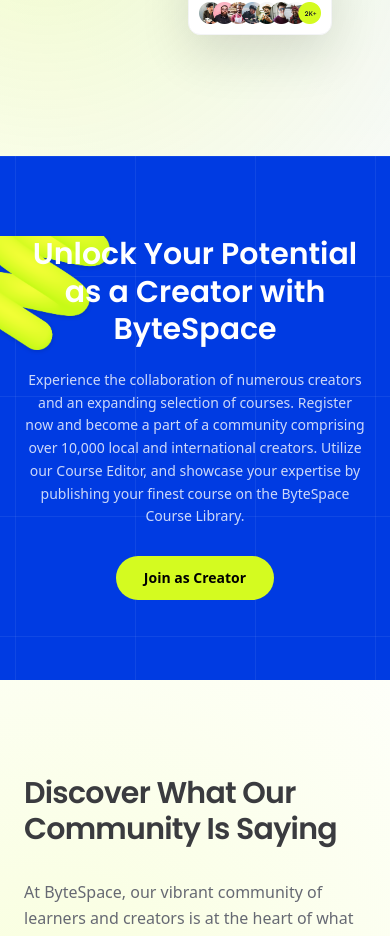
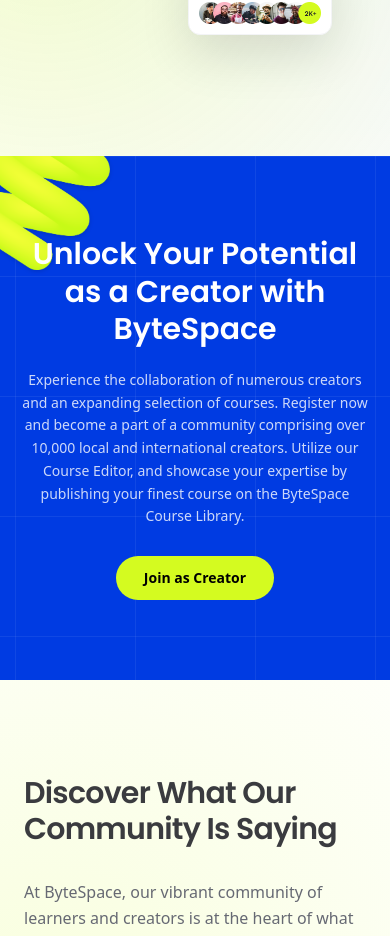
Before and after one commit to Pijus-Saha/bytespace-doin_tech, a Next.js app: page / in a window 390 px wide. Shown: the part 6543-7479 px from the top of the page. Built offline with nearby package versions, Linux system fonts and the light colour scheme; a web font is replaced by a local one.

Commit message:
Minor UI Fix

```diff
--- a/src/components/CtaBannerSection.tsx
+++ b/src/components/CtaBannerSection.tsx
@@ -5,16 +5,14 @@
   return (
     <section
       id="creators"
-      className="w-full bg-[#003be2] text-white py-20 lg:py-0 lg:h-[488px] relative overflow-hidden flex items-center justify-center scroll-mt-20"
+      className="w-full bg-[#003be2] text-white py-20 lg:py-0 lg:h-[488px] relative overflow-hidden scroll-mt-20"
     >
       {/* Grid Pattern Background matching Figma 120px grid */}
       <div className="absolute inset-0 bg-grid-pattern pointer-events-none opacity-60" />
 
-      {/* 1440px Canvas Container matching Figma Artboard */}
-      <div className="w-full max-w-[1440px] h-full mx-auto relative flex flex-col items-center justify-center px-6 sm:px-12">
-        {/* Floating 3D Decorations - strictly matching section-cta.png */}
+      {/* Floating 3D Decorations - Exactly matching section-cta.png (1440x488 artboard) */}
       <div className="absolute inset-0 pointer-events-none select-none overflow-hidden z-0">
-          {/* 1. Top-Left: Lime Zigzag Spring */}
+        {/* 1. Top-Left: Lime Zigzag Spring (165px wide, top-left corner) */}
         <div className="absolute left-0 top-0 w-[110px] sm:w-[135px] lg:w-[165px] h-auto">
           <Image
             src="/assets/decorations/cta_top_left_zigzag.png"
@@ -26,73 +24,81 @@
           />
         </div>
 
-          {/* 2. Top-Left Mid: White Spring Coil */}
+        {/* 2. Top-Left Mid: White Spring Coil (115px wide, left 211px, top 34px) */}
         <div className="hidden sm:block absolute left-[12%] lg:left-[211px] top-[24px] lg:top-[34px] w-[75px] sm:w-[95px] lg:w-[115px] h-auto">
           <Image
             src="/assets/decorations/cta_top_left_spring.png"
             alt="3D White Spring"
             width={461}
             height={488}
+            priority
             className="w-full h-auto drop-shadow-sm"
           />
         </div>
 
-          {/* 3. Bottom-Left: White Cone */}
+        {/* 3. Bottom-Left: White Cone (115px wide, left 0, top 242px) */}
         <div className="hidden md:block absolute left-0 top-[210px] lg:top-[242px] w-[80px] lg:w-[115px] h-auto">
           <Image
             src="/assets/decorations/cta_bottom_left_cone.png"
             alt="3D White Cone"
             width={460}
             height={609}
+            priority
             className="w-full h-auto drop-shadow-sm"
           />
         </div>
 
-          {/* 4. Bottom-Left: Lime Torus Ring */}
+        {/* 4. Bottom-Left: Lime Torus Ring (238px wide, left 70px, bottom 0) */}
         <div className="hidden sm:block absolute left-[3%] lg:left-[70px] bottom-0 w-[160px] sm:w-[195px] lg:w-[238px] h-auto">
           <Image
             src="/assets/decorations/cta_bottom_left_torus.png"
             alt="3D Lime Torus"
             width={951}
             height={518}
+            priority
             className="w-full h-auto drop-shadow-sm"
           />
         </div>
 
-          {/* 5. Top-Right: Lime Pyramid / Tetrahedron */}
+        {/* 5. Top-Right: Lime Pyramid / Tetrahedron (125px wide, right 210px, top 22px) */}
         <div className="hidden sm:block absolute right-[12%] lg:right-[210px] top-[16px] lg:top-[22px] w-[80px] sm:w-[100px] lg:w-[125px] h-auto">
           <Image
             src="/assets/decorations/cta_top_right_pyramid.png"
             alt="3D Lime Pyramid"
             width={499}
             height={549}
+            priority
             className="w-full h-auto drop-shadow-sm"
           />
         </div>
 
-          {/* 6. Top-Right Far: White Cylinder */}
+        {/* 6. Top-Right Far: White Cylinder (169px wide, right 0, top 41px) */}
         <div className="hidden md:block absolute right-0 top-[30px] lg:top-[41px] w-[115px] lg:w-[169px] h-auto">
           <Image
             src="/assets/decorations/cta_top_right_cylinder.png"
             alt="3D White Cylinder"
             width={677}
             height={1198}
+            priority
             className="w-full h-auto drop-shadow-sm"
           />
         </div>
 
-          {/* 7. Bottom-Right: Lime Zigzag Spring */}
+        {/* 7. Bottom-Right: Lime Zigzag Spring (190px wide, right 70px, bottom 0) */}
         <div className="hidden sm:block absolute right-[3%] lg:right-[70px] bottom-0 w-[130px] sm:w-[155px] lg:w-[190px] h-auto">
           <Image
             src="/assets/decorations/cta_bottom_right_zigzag.png"
             alt="3D Lime Zigzag"
             width={761}
             height={642}
+            priority
             className="w-full h-auto drop-shadow-sm"
           />
         </div>
       </div>
 
+      {/* Centered Canvas Container */}
+      <div className="w-full max-w-[1440px] mx-auto h-full flex flex-col items-center justify-center relative z-10 px-4">
         {/* Centered Main Content matching typography & layout in section-cta.png */}
         <div className="relative z-10 text-center flex flex-col items-center max-w-[640px] pointer-events-auto">
           <h2 className="font-heading font-semibold text-3xl sm:text-4xl md:text-[40px] lg:text-[42px] leading-tight text-white max-w-[560px]">
```
Lines whose indentation alone changed are shown as unchanged.
